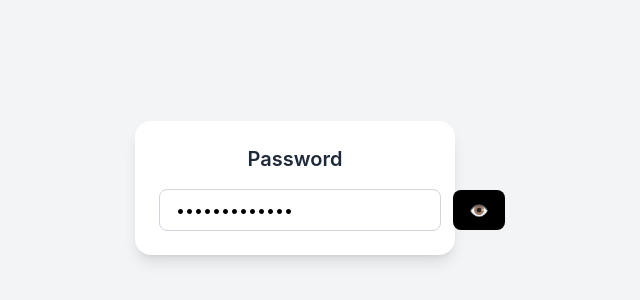
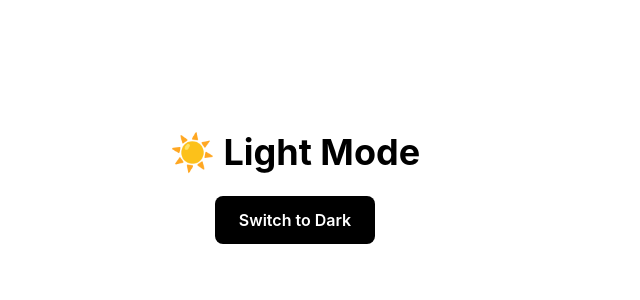
Before and after one commit to gunguncodes/react-job-cards, a React (Vite) app: page / in a window 1280 px wide. Shown: the part 212-512 px from the top of the page, without its empty margins (345-985 px from the left). Built offline with nearby package versions, Linux system fonts and the light colour scheme.

Commit message:
Build dark mode visibility toggle

```diff
--- a/src/App.jsx
+++ b/src/App.jsx
@@ -1,7 +1,7 @@
-import PasswordToggle from "./projects/PasswordToggle";
+import DarkModeToggle from "./projects/DarkModeToggle";
 
 function App() {
-  return <PasswordToggle />
+  return <DarkModeToggle />
 }
 
 export default App;
--- /dev/null
+++ b/src/projects/DarkModeToggle.jsx
@@ -0,0 +1,36 @@
+import { useState } from "react";
+
+function DarkModeToggle() {
+  const [darkMode, setDarkMode] = useState(false);
+
+  function handleClick() {
+    setDarkMode(!darkMode);
+  }
+
+  return (
+    <div
+      className={`min-h-screen flex flex-col justify-center items-center ${
+        darkMode
+          ? "bg-black text-white"
+          : "bg-white text-black"
+      }`}
+    >
+      <h1 className="text-4xl font-bold mb-6">
+        {darkMode ? "🌙 Dark Mode" : "☀️ Light Mode"}
+      </h1>
+
+      <button
+        onClick={handleClick}
+        className={`px-6 py-3 rounded-lg font-semibold transition-all duration-300 ${
+          darkMode
+            ? "bg-white text-black"
+            : "bg-black text-white"
+        }`}
+      >
+        {darkMode ? "Switch to Light" : "Switch to Dark"}
+      </button>
+    </div>
+  );
+}
+
+export default DarkModeToggle;
```
